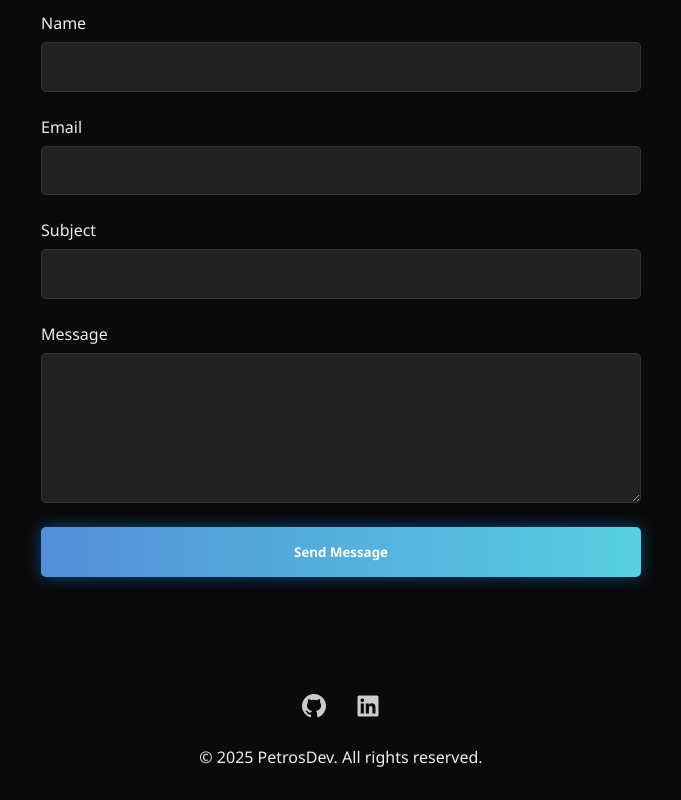
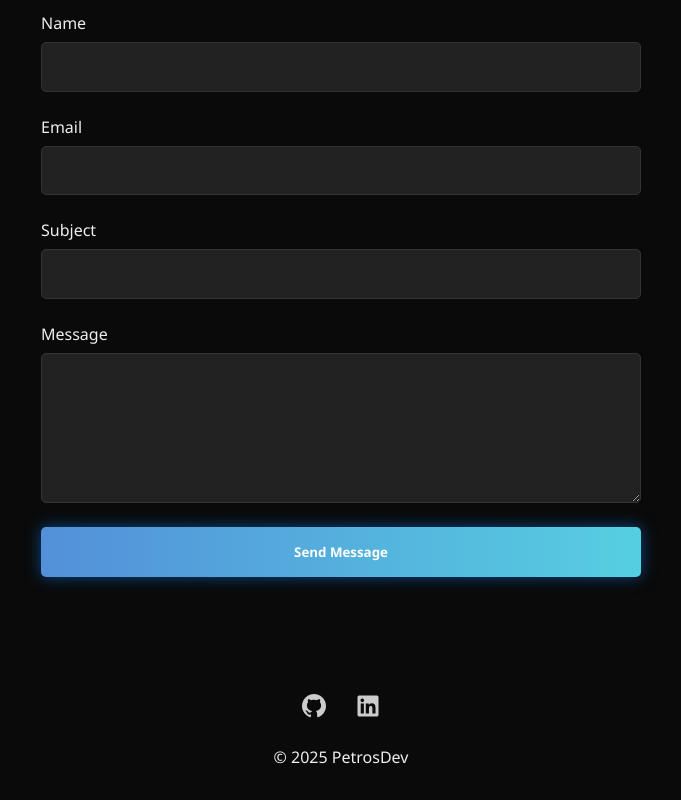
Before and after one commit to PetrosPieska/portfolio-petros, a plain HTML site: page index.html in a window 1280 px wide. Shown: the part 2876-3676 px from the top of the page, without its empty margins (299-980 px from the left). Drawn offline with Linux system fonts and the light colour scheme.

Commit message:
footer update

```diff
--- a/index.html
+++ b/index.html
@@ -209,7 +209,7 @@
         <a href="https://github.com/PetrosPieska" class="social-link"><i class="fa-brands fa-github"></i></a>
         <a href="https://www.linkedin.com/in/petros-pieska/" class="social-link"><i class="fa-brands fa-linkedin"></i></a>
     </div>
-    <p class="copyright">© 2025 PetrosDev. All rights reserved.</p>
+    <p class="copyright">© 2025 PetrosDev</p>
 </footer>
 
 
```
